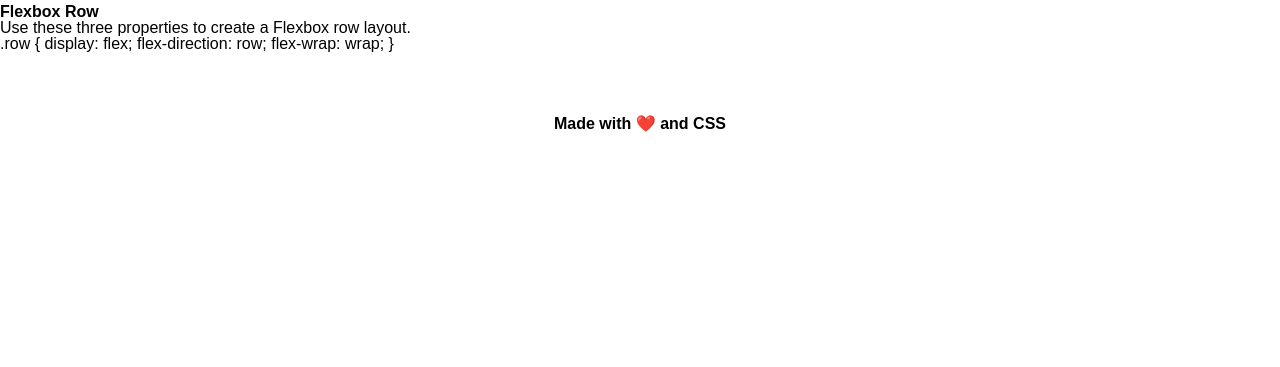
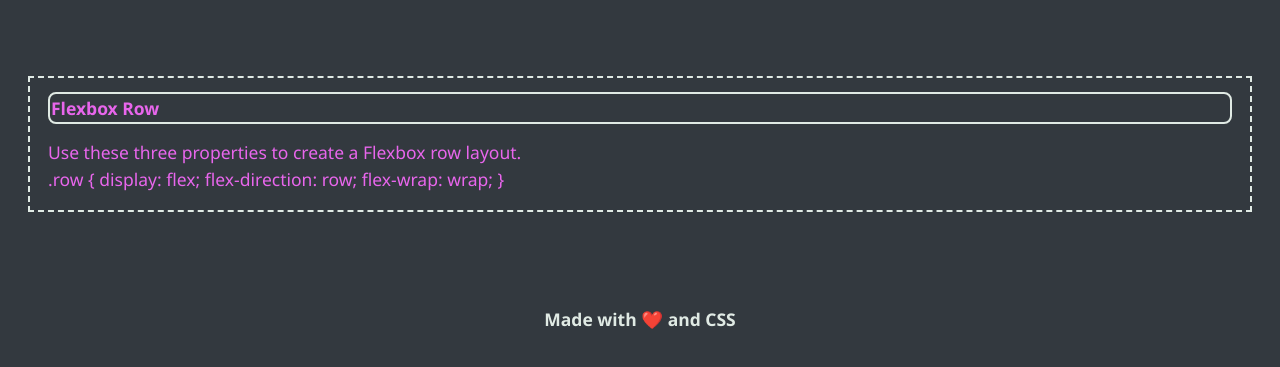
Before and after one commit to Stephen-exe/howtocss, a plain HTML site: page index.html in a window 1280 px wide. Shown: the part 195-562 px from the top of the page. Drawn offline with Linux system fonts and the light colour scheme.

Commit message:
hour up finalizing first box code

```diff
--- a/assets/css/style.css
+++ b/assets/css/style.css
@@ -1,3 +1,11 @@
+body {
+  font-family: 'Segoe UI', Tahoma, Geneva, Verdana, sans-serif;
+  font-size: 17.5px;
+  line-height: 1.5;
+  color: #e0eae4;
+  background-color: #33393f;
+}
+
 header {
   margin: 0 auto;
   padding: 5%;
@@ -13,3 +21,45 @@ footer {
   padding: 5%;
   text-align: center;
 }
+
+.bigbox {
+  display: flex;
+  flex-wrap: wrap;
+  flex-direction: row;
+  margin-left: 13px;
+  margin-right: 13px;
+}
+
+.center {
+  justify-content: center;
+}
+
+.card-column {
+  flex: 1 0 100%;
+  padding: 15px;
+  transition: flex-basis 500ms linear;
+  margin-bottom: 15px;
+}
+
+.code-card {
+  display: flex;
+  flex-direction: column;
+  justify-content: flex-start;
+  min-height: 100%;
+  padding: 20px;
+  color: #e866ec;
+  outline: 2px dashed #e0eae4;
+  outline-offset: -2px;
+  transition: all 0.5s ease-in-out;
+}
+
+.code-card .card-header {
+  position: relative;
+  margin: -4px 0 15px 0;
+  padding: 1px;
+  background-color: #33393f;
+  color: #e866ec;
+  border: 2px solid #e0eae4;
+  border-radius: 8px;
+  transition: all 0.5s ease-in-out;
+}
--- a/index.html
+++ b/index.html
@@ -19,15 +19,22 @@
   </header>
 
   <main>
-    <section> <!--box for everything-->
-      <h2>Flexbox Row</h2>
+    <section class="bigbox center"> <!--box for everything-->
+      <section class="card-column">
+        <section class="card code-card">
+          <h2 class="card-header">Flexbox Row</h2>
+          <section class="card-body">
             <p>Use these three properties to create a Flexbox row layout.</p>
+          </section>
 
           .row {
           display: flex;
           flex-direction: row;
           flex-wrap: wrap;
           }
+
+        </section>
+      </section>
     </section>
 
 
```
Lines whose indentation alone changed are shown as unchanged.
